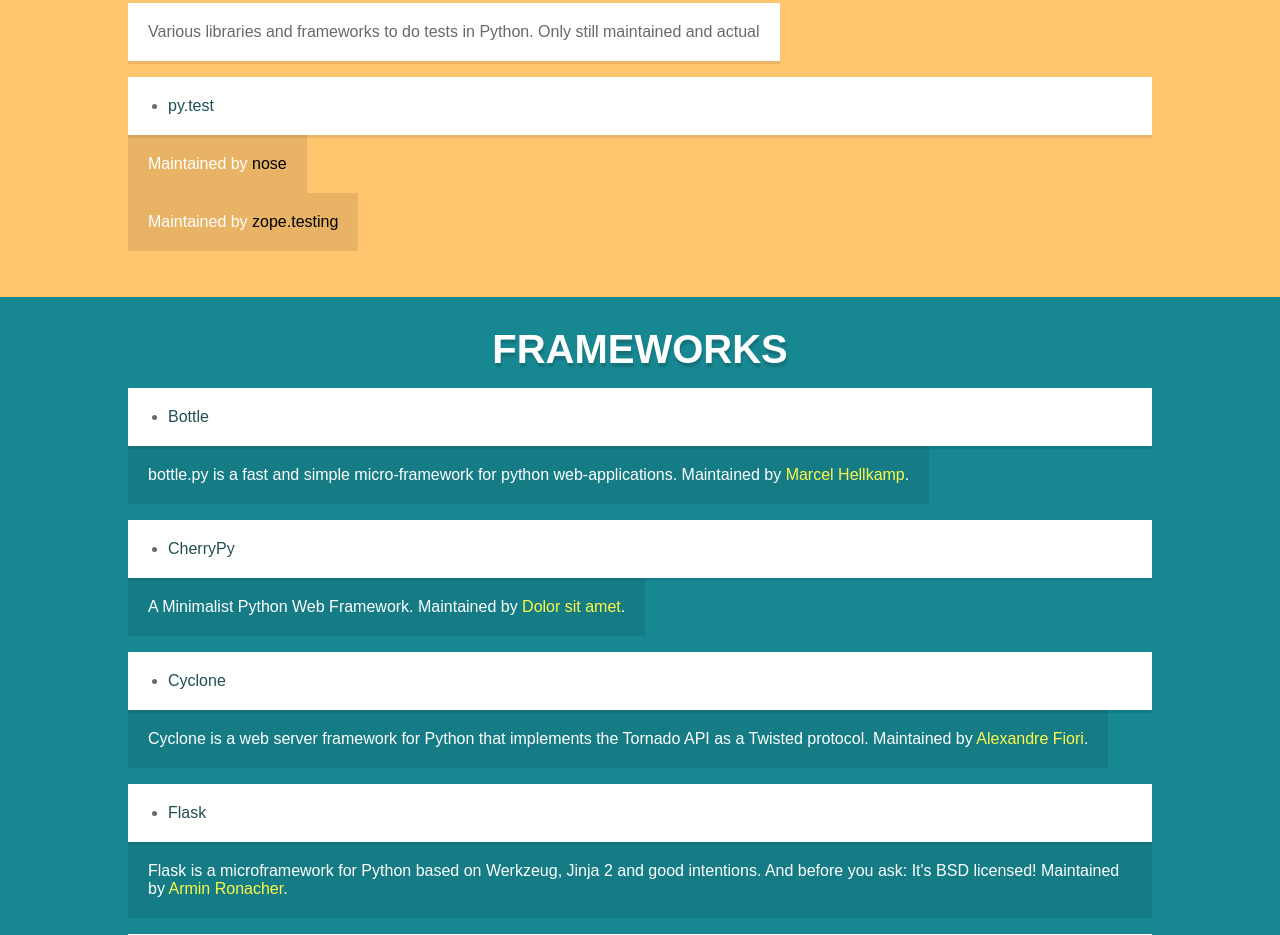
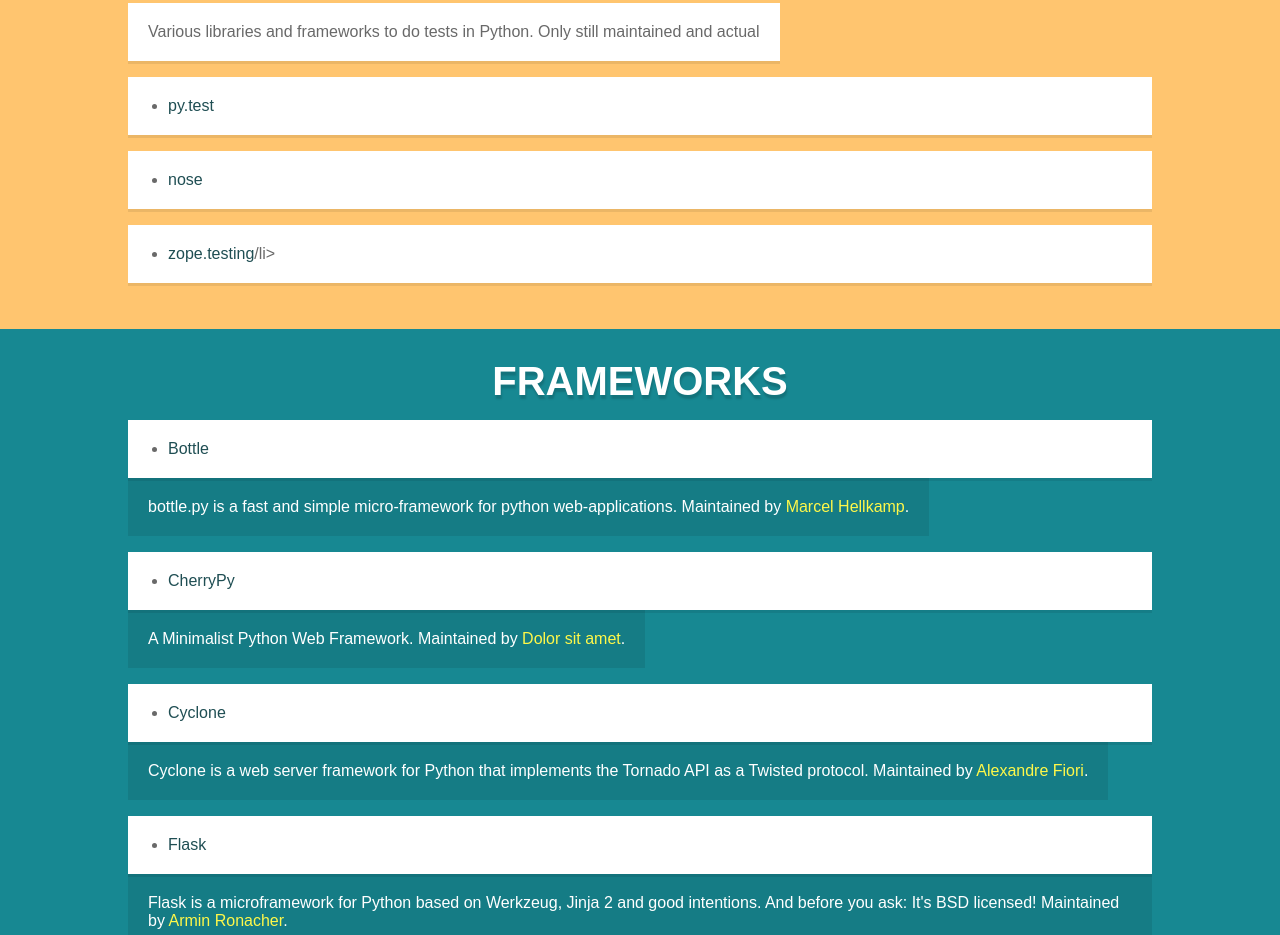
Before and after one commit to DominikWro/DominikWro.github.io, a website: page index.html in a window 1280 px wide. Shown: the part 4278-5213 px from the top of the page. Drawn offline with Linux system fonts and the light colour scheme.

Commit message:
test section

```diff
--- a/index.html
+++ b/index.html
@@ -266,13 +266,18 @@
                     </ul>
                 </section>
 
-                <p class="source">
-                    Maintained by <a target="_blank" href='https://pypi.org/project/nose/1.3.7/'>nose</a>
-                </p>
+                <section class="txt">
+                    <ul>
+                        <li><a target="_blank" href='https://pypi.org/project/nose/1.3.7/'>nose</a></li>
+                    </ul>
+                </section>
 
-                <p class="source">
-                    Maintained by <a target="_blank" href="https://pypi.org/project/zope.testing/">zope.testing</a>
-                </p>
+                <section class="txt">
+                    <ul>
+                        <li><a target="_blank" href="https://pypi.org/project/zope.testing/">zope.testing</a>/li>
+                    </ul>
+                </section>
+
             </div>
         </section>
 
```
